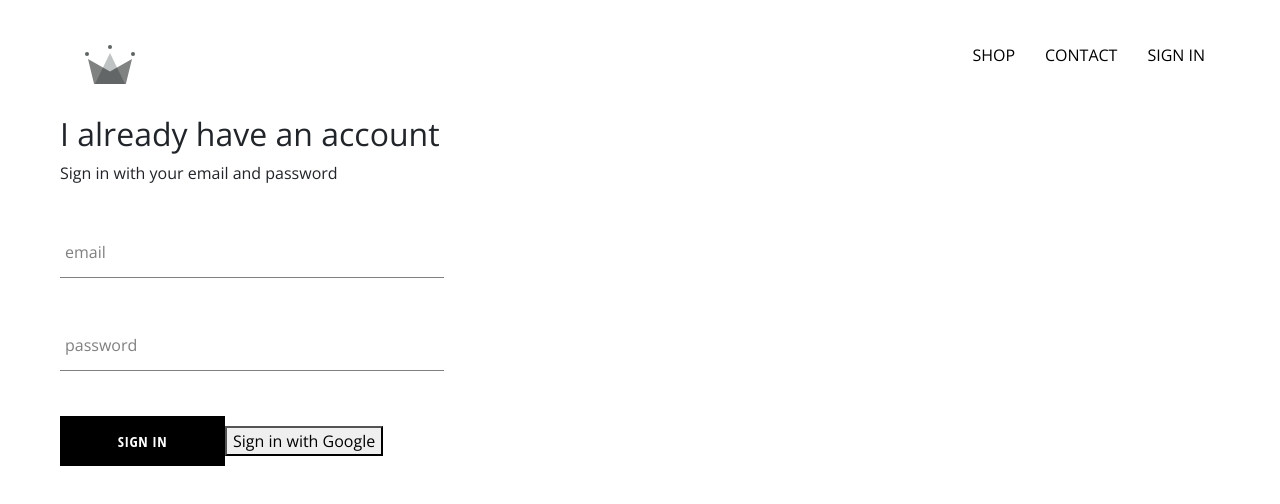
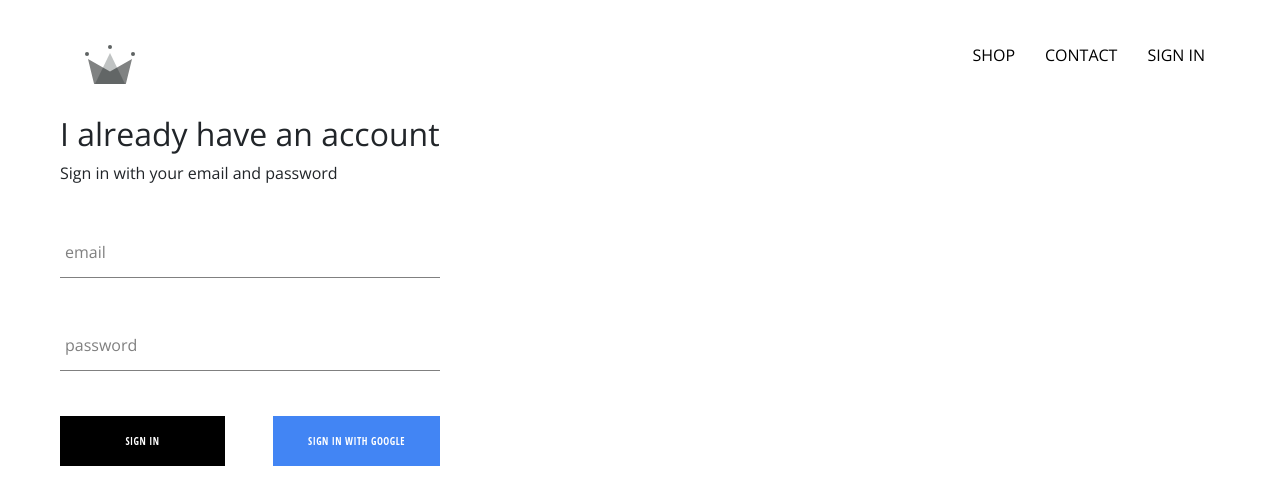
Before and after one commit to Ibra-22Kh/crwn-clothing, a React (Create React App) app: page /signIn in a window 1280 px wide. Shown: the top 504 px of the page. Built offline with nearby package versions, Linux system fonts and the light colour scheme; no server answers; a web font is replaced by a local one.

Commit message:
new padding and design for the buttons 19/10

```diff
--- a/src/App.css
+++ b/src/App.css
@@ -6,3 +6,6 @@
     text-decoration: none;
     color: black;
 }
+*{
+    box-sizing: border-box;
+}
--- a/src/components/custom-button/custom-button.componets.jsx
+++ b/src/components/custom-button/custom-button.componets.jsx
@@ -3,7 +3,7 @@
 import './custom-button.styles.scss';
 
 const CustomButton= ({children ,isGoogleSignIn, ...otherProps})=>(
-    <button className={`${isGoogleSignIn ? 'google-sign-in' :''}custom-button`}
+    <button className={`${isGoogleSignIn ? 'google-sign-in' :''} custom-button`}
     {...otherProps}>
         {children}
     </button>
--- a/src/components/custom-button/custom-button.styles.scss
+++ b/src/components/custom-button/custom-button.styles.scss
@@ -5,7 +5,7 @@
     letter-spacing: 0.5px;
     line-height: 50px;
     padding: 0 35px 0 35px;
-    font-size: 15px;
+    font-size: 10px;
     background-color: black;
     color: white;
     text-transform: uppercase;
--- a/src/components/header/header.component.jsx
+++ b/src/components/header/header.component.jsx
@@ -13,7 +13,8 @@
         <div className="options">
             <Link className="option" to='/shop'>SHOP</Link>
             <Link className="option" to='/shop'>CONTACT</Link>
-            {currentUser ? (<div className="option" onClick={()=>auth.signOut()}> SIGN OUT
+            {
+            currentUser ? (<div className="option" onClick={()=>auth.signOut()}> SIGN OUT
             </div> )
             :( <Link className="option" to='/signIn'>SIGN IN</Link>)
             }
--- a/src/sign-in/sign-in.component.jsx
+++ b/src/sign-in/sign-in.component.jsx
@@ -32,13 +32,13 @@
                     <FormInput name="email"  type ="email" value={this.state.email}  handleChange = {this.handelChange}  label = "email" required/>
 
                     <FormInput name="password"  type ="password" value={this.state.password} handleChange= {this.handelChange} label = "password" required/>
-
+                    <div className='buttons'>
                     <CustomButton type = "submit"> Sign in </CustomButton>
-
                     <CustomButton onClick ={signInWithGoogle} isGoogleSignIn>
                         {''}
                     Sign in with Google {''}
                     </CustomButton>
+                    </div>
                 </form>
             </div>
         )
--- a/src/sign-in/sign-in.styles.scss
+++ b/src/sign-in/sign-in.styles.scss
@@ -1,9 +1,13 @@
 .sign-in{
-    width:30vw;
+    width:380px;
     display: flex;
     flex-direction: column;
 
 .title{
     margin: 10px;
 }
+.buttons{
+    display: flex;
+    justify-content: space-between;
 }
+}
```
